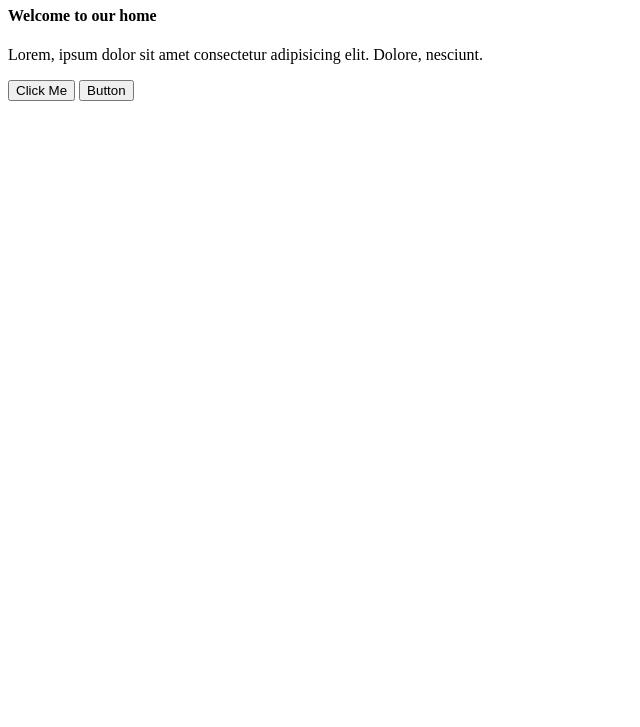
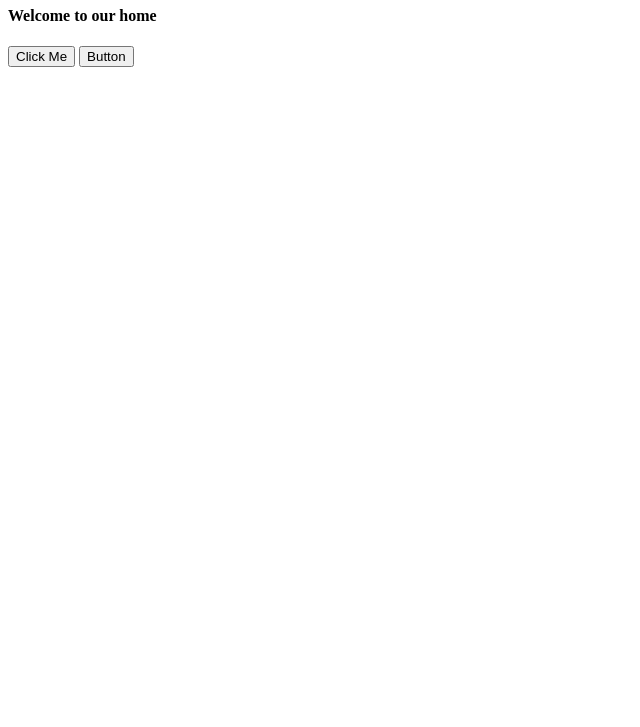
Before and after one commit to Abu-Taieb/hablu, a plain HTML site: page index.html in a window 1280 px wide. Shown: the part 73-800 px from the top of the page, without its empty margins (0-640 px from the left). Drawn offline with Linux system fonts and the light colour scheme.

Commit message:
first commit

```diff
--- a/index.html
+++ b/index.html
@@ -10,7 +10,6 @@
 
     <h1>Hello World</h1>
     <h4>Welcome to our home</h4>
-    <p>Lorem, ipsum dolor sit amet consectetur adipisicing elit. Dolore, nesciunt.</p>
      <button> Click Me</button>
     <button> Button </button>
 
```
